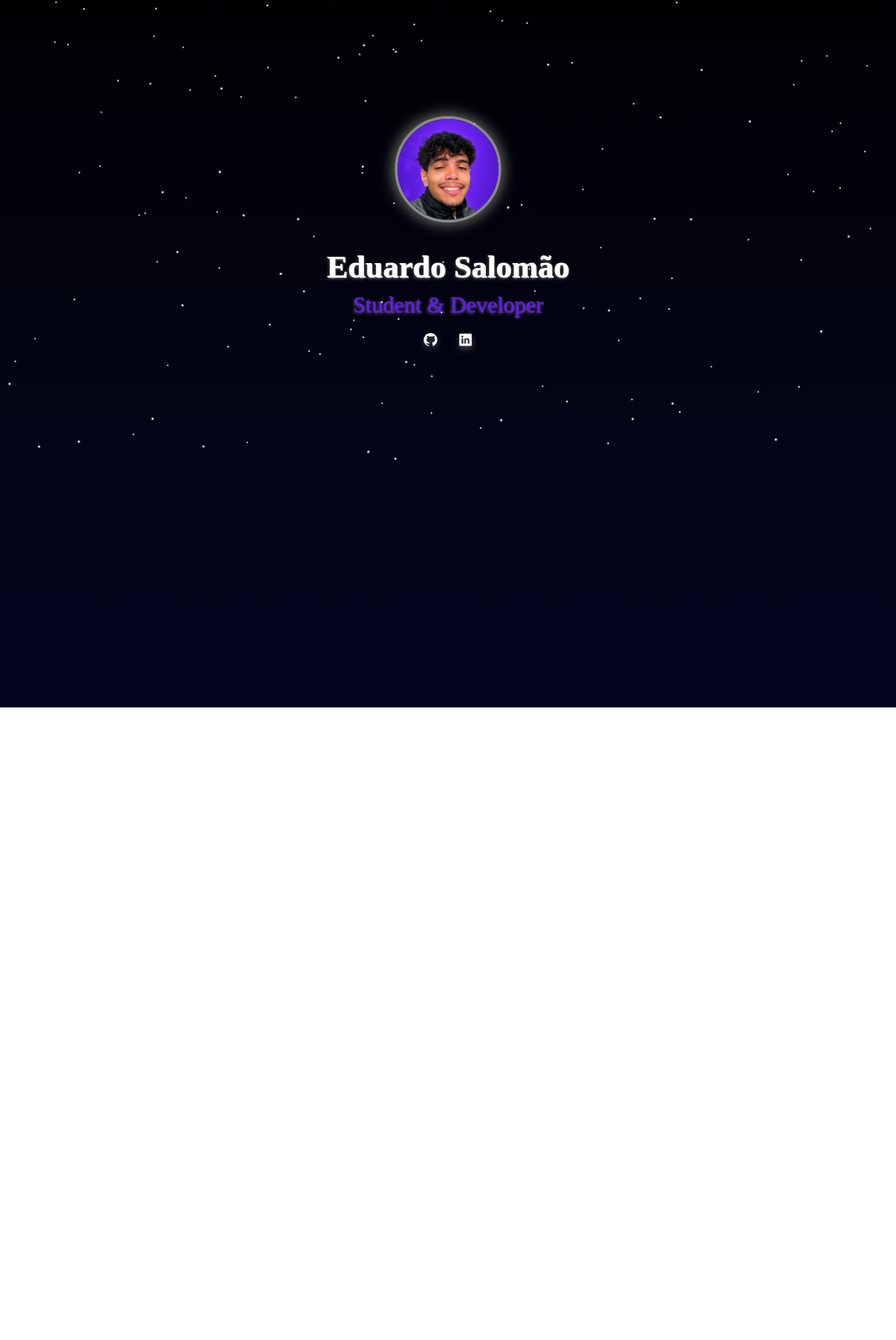
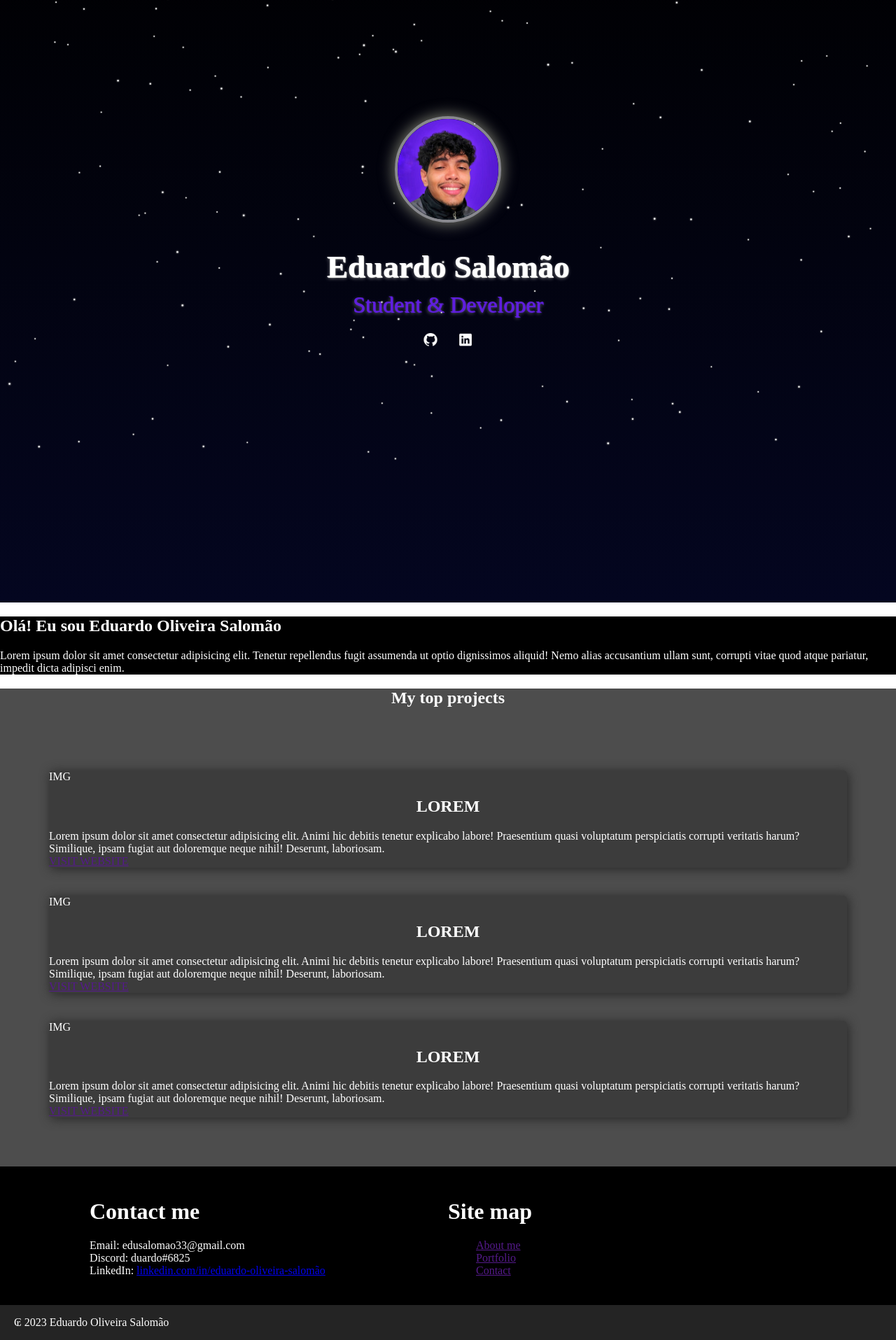
Before and after one commit to EduSalomao/portfolio-simples, a plain HTML site: page index.html in a window 1280 px wide. Shown: the part 134-2049 px from the top of the page at 70% size. Before the commit the page ends 1145 px from the top, so only its background shows below. Drawn offline with Linux system fonts and the light colour scheme.

Commit message:
structure done

```diff
--- /dev/null
+++ b/css/about.css
@@ -0,0 +1,4 @@
+.container-about {
+    background-color: black;
+    color: white;
+}
--- /dev/null
+++ b/css/footer.css
@@ -0,0 +1,49 @@
+footer {
+    background-color: black;
+    padding: 0;
+    margin: 0;
+    position: static;
+}
+
+/* ---------------------------------------------------------- */
+
+.container-footer {
+    color: white;
+    display: flex;
+    padding: 24px;
+    padding-left: 10%;
+    padding-right: 10%;
+}
+
+/* ---------------------------------------------------------- */
+
+.contact {
+    width: 50%;
+}
+
+.contact a {
+}
+
+/* ---------------------------------------------------------- */
+
+.site-map {
+    width: 50%;
+    display: block;
+    list-style: none;
+}
+
+.site-map ul {
+    list-style: none;
+}
+
+/* ---------------------------------------------------------- */
+.copy {
+    color: white;
+    position: absolute;
+    width: 100%;
+    background-color: rgb(36, 36, 36);
+}
+
+.copy p {
+    padding-left: 20px;
+}
--- a/css/style.css
+++ b/css/home.css
@@ -5,22 +5,29 @@ body {
     margin: 0;
 }
 
+html {
+    scroll-behavior: smooth;
+}
+
+/* ------------------------------------------------------------- */
+
 .container {
     display: inline;
     padding: 0;
     overflow: hidden;
 }
 
+/* ------------------------------------------------------------- */
 .container-desc {
+
+    display: block;
+    justify-content: center;
+    align-items: center;
     background-color: #fff;
-    padding: 20px;
     background-image: linear-gradient(black, #040620);
     color: #ffffff;
-    display: block;
-    align-items: center;
-    justify-content: center;
-    padding: 50px;
-    padding-bottom: 500px;
+    padding: 25%;
+    padding-bottom: 350px;
     padding-top: 150px;
     width: auto;
     height: auto;
@@ -31,71 +38,6 @@ canvas {
     display: block;
 }
 
-.content-about {
-    display: block;
-    font-family: serif;
-}
-
-.content-about h1,
-#about {
-    display: flex;
-    justify-content: center;
-}
-
-h1 {
-    font-size: 45px;
-    margin-bottom: 10px;
-    text-shadow: 1px 1px 1px rgb(255, 255, 250), 0px 2px 5px rgba(255, 255, 250, 0.425);
-}
-
-#about {
-    font-size: 32px;
-    color: #5F1EDE;
-    text-shadow: 1px 1px 1px #6621ee, 0px 2px 5px rgba(255, 255, 250, 0.425);
-}
-
-.social-medias {
-    display: flex;
-    align-items: center;
-    justify-content: center;
-    padding-top: 10px;
-}
-
-.social-medias ul li {
-    background-color: transparent;
-}
-
-.social-medias ul li img {
-    filter: drop-shadow(0 5px 5px rgba(255, 255, 255, 0.342));
-}
-
-.social-medias ul li:hover {
-    transform: scale(1.25);
-    background-position: -60px;
-}
-
-.desc {
-    background-color: #025E73;
-    text-align: justify;
-    padding-top: 10px;
-    padding-right: 25%;
-    padding-left: 25%;
-    font-size: 25px;
-    padding-bottom: 200px;
-}
-
-.desc h1 {
-    text-align: center;
-    color: #feffe4;
-}
-
-#info {
-    background-color: white;
-    padding: 20px;
-    border-radius: 5px;
-    border: 5px solid #a5a69285;
-}
-
 #starCanvas {
     position: absolute;
     top: 0;
@@ -104,3 +46,38 @@ h1 {
     width: 100%;
 
 }
+
+.content-about {
+    display: block;
+    text-align: center;
+    font-family: serif;
+}
+
+.content-about h1 {
+    font-size: 45px;
+    margin-bottom: 10px;
+    text-shadow: 1px 1px 1px rgb(255, 255, 250), 0px 2px 5px rgba(255, 255, 250, 0.425);
+}
+
+.content-about span {
+    font-size: 32px;
+    color: #5F1EDE;
+    text-shadow: 1px 1px 1px #6621ee, 0px 2px 5px rgba(255, 255, 250, 0.425);
+}
+
+.social-medias {
+    display: flex;
+    justify-content: center;
+    padding-top: 10px;
+}
+
+.social-medias li {
+    background-color: transparent;
+}
+
+.social-medias li:hover {
+    transform: scale(1.25);
+    background-position: -60px;
+}
+
+/* ------------------------------------------------------------- */
--- a/css/menubar.css
+++ b/css/menubar.css
@@ -1,4 +1,4 @@
-a {
+.container-menu a {
     color: white;
     text-decoration: none;
 }
@@ -61,6 +61,7 @@ header.opaque {
     transform: scale(0.8);
     transition: transform 0.4s ease;
     position: relative;
+    white-space: nowrap;
 }
 
 #menu {
--- a/css/mobile/responsivemenubar.css
+++ b/css/mobile/responsivemenubar.css
@@ -1,4 +1,7 @@
 @media screen and (max-width: 600px) {
+    header:focus {
+        outline: none;
+    }
     .name {
         padding-left:  10px;
     }
--- a/css/profilepic.css
+++ b/css/profilepic.css
@@ -1,6 +1,5 @@
 .content-image {
     display: flex;
-    align-items: center;
     justify-content: center;
     padding-top: 150px;
     z-index: 1;
@@ -20,7 +19,7 @@
   }
 
 
-.content-image .image img {
+.content-image img {
     width: 150px;
     z-index: 1;
 }
--- /dev/null
+++ b/css/projects.css
@@ -0,0 +1,32 @@
+.container-projects {
+    display: block;
+    background-color: rgb(77, 77, 77);
+    color: white;
+    width: auto;
+}
+
+.container-projects .title {
+    width: 100%;
+    text-align: center;
+}
+
+.projects {
+    display: flex;
+    flex-wrap: wrap;
+    justify-content: center;
+    align-items: center;
+    padding: 50px;
+
+}
+
+.project {
+    display: inline;
+    padding: 20px;
+
+}
+
+.armor {
+    border-radius: 5px;
+    background-color: rgba(39, 39, 39, 0.445);
+    box-shadow: 2px 2px 15px rgb(39, 39, 39);
+}
--- a/index.html
+++ b/index.html
@@ -6,9 +6,13 @@
     <meta name="viewport" content="width=device-width, initial-scale=1.0">
     <title>Home | Eduardo Salomão</title>
 
-    <link rel="stylesheet" href="css/style.css">
     <link rel="stylesheet" href="css/menubar.css">
+    <link rel="stylesheet" href="css/home.css">
     <link rel="stylesheet" href="css/profilepic.css">
+    <link rel="stylesheet" href="css/about.css">
+    <link rel="stylesheet" href="css/projects.css">
+    <link rel="stylesheet" href="css/footer.css">
+
     <link rel="stylesheet" href="css/mobile/responsivemenubar.css">
 
     <script src="javascript/script.js" defer></script>
@@ -24,21 +28,21 @@
                 </button>
             </div>
             <div class="name">
-                <a href="index.html" type="internal" target="_self"><span>Eduardo Salomão</span></a>
+                <a href="#home"><span>Eduardo Salomão</span></a>
             </div>
 
             <div id="dropdownMenu" class="dropdown-menu">
                 <div class="options">
                     <div id="sidebarMenu" class="sidebar-menu">
-                        <a href="" type="internal" target="_self"><span>About</span></a>
-                        <a href="" type="internal" target="_self"><span>Tech</span></a>
-                        <a href="" type="internal" target="_self"><span>Social</span></a>
+                        <a href="#about" type="internal" target="_self"><span>About Me</span></a>
+                        <a href="#portfolio" type="internal" target="_self"><span>Portfolio</span></a>
+                        <a href="#footer" type="internal" target="_self"><span>Contact</span></a>
                     </div>
 
                     <ul class="ul-options" id="menu">
-                        <li><a href="" type="internal" target="_self"><span>About</span></a></li>
-                        <li><a href="" type="internal" target="_self"><span>Tech</span></a></li>
-                        <li><a href="" type="internal" target="_self"><span>Social</span></a></li>
+                        <li><a href="#about"><span>About Me</span></a></li>
+                        <li><a href="#portfolio"><span>Portfolio</span></a></li>
+                        <li><a href="#footer"><span>Contact</span></a></li>
                     </ul>
 
                 </div>
@@ -52,10 +56,10 @@
         </div>
     </header>
 
-    <div class="container">
-        <main>
+    <main>
+        <div class="container">
             <section>
-                <div class="container-desc">
+                <div class="container-desc" id="home">
                     <canvas id="starCanvas"></canvas>
                     <div class="content-image">
                         <picture>
@@ -64,7 +68,7 @@
                     </div>
                     <div class="content-about">
                         <h1>Eduardo Salomão</h1>
-                        <span id="about">Student & Developer</span>
+                        <span>Student & Developer</span>
                     </div>
 
                     <div class="social-medias">
@@ -75,7 +79,94 @@
                     </div>
                 </div>
             </section>
-        </main>
-    </div>
+            <section>
+                <div class="container-about" id="about">
+                    <h1>Olá! Eu sou Eduardo Oliveira Salomão</h1>
+                    <span>Lorem ipsum dolor sit amet consectetur adipisicing elit. Tenetur repellendus fugit assumenda ut optio dignissimos aliquid! Nemo alias accusantium ullam sunt, corrupti vitae quod atque pariatur, impedit dicta adipisci enim.</span>
+                </div>
+            </section>
+            <section>
+                <div class="container-projects" id="portfolio">
+                    <div class="title">
+                        <h1>My top projects</h1>
+                    </div>
+                    <div class="projects">
+                        <div class="project">
+                            <div class="armor">
+                                <div class="img">
+                                    IMG
+                                </div>
+                                <div class="title">
+                                    <h2>LOREM</h2>
+                                </div>
+                                <div class="desc">
+                                    Lorem ipsum dolor sit amet consectetur adipisicing elit. Animi hic debitis tenetur explicabo labore! Praesentium quasi voluptatum perspiciatis corrupti veritatis harum? Similique, ipsam fugiat aut doloremque neque nihil! Deserunt, laboriosam.
+                                </div>
+                                <div class="link">
+                                    <a href="">VISIT WEBSITE</a>
+                                </div>
+                            </div>
+                        </div>
+                        <div class="project">
+                            <div class="armor">
+                                <div class="img">
+                                    IMG
+                                </div>
+                                <div class="title">
+                                    <h2>LOREM</h2>
+                                </div>
+                                <div class="desc">
+                                    Lorem ipsum dolor sit amet consectetur adipisicing elit. Animi hic debitis tenetur explicabo labore! Praesentium quasi voluptatum perspiciatis corrupti veritatis harum? Similique, ipsam fugiat aut doloremque neque nihil! Deserunt, laboriosam.
+                                </div>
+                                <div class="link">
+                                    <a href="">VISIT WEBSITE</a>
+                                </div>
+                            </div>
+                        </div>
+                        <div class="project">
+                            <div class="armor">
+                                <div class="img">
+                                    IMG
+                                </div>
+                                <div class="title">
+                                    <h2>LOREM</h2>
+                                </div>
+                                <div class="desc">
+                                    Lorem ipsum dolor sit amet consectetur adipisicing elit. Animi hic debitis tenetur explicabo labore! Praesentium quasi voluptatum perspiciatis corrupti veritatis harum? Similique, ipsam fugiat aut doloremque neque nihil! Deserunt, laboriosam.
+                                </div>
+                                <div class="link">
+                                    <a href="">VISIT WEBSITE</a>
+                                </div>
+                            </div>
+                        </div>
+                    </div>
+                </div>
+            </section>
+
+        </div>
+    </main>
+    <footer>
+        <div class="container-footer" id="footer">
+            <div class="contact">
+                <h1>Contact me</h1>
+                <span>
+                    Email: edusalomao33@gmail.com <br>
+                    Discord: duardo#6825<br>
+                    LinkedIn: <a href="https://www.linkedin.com/in/eduardo-oliveira-salomão-15347922a/">linkedin.com/in/eduardo-oliveira-salomão</a>
+                </span>
+            </div>
+            <div class="site-map">
+                <h1>Site map</h1>
+                <ul>
+                    <li><a href="">About me</a></li>
+                    <li><a href="">Portfolio</a></li>
+                    <li><a href="">Contact</a></li>
+                </ul>
+            </div>
+        </div>
+        <div class="copy">
+            <p>₢ 2023 Eduardo Oliveira Salomão</p>
+        </div>
+    </footer>
 </body>
 </html>
--- a/javascript/script.js
+++ b/javascript/script.js
@@ -100,3 +100,22 @@ function toggleMenu() {
 
  // Inicia a animação
  animate();
+
+ document.addEventListener('DOMContentLoaded', function() {
+  var links = document.querySelectorAll('.link-rolagem');
+
+  for (var i = 0; i < links.length; i++) {
+    links[i].addEventListener('click', function(e) {
+      e.preventDefault();
+
+      var targetId = this.getAttribute('href');
+      var targetElement = document.querySelector(targetId);
+
+      if (targetElement) {
+        targetElement.scrollIntoView({
+          behavior: 'smooth'
+        });
+      }
+    });
+  }
+});
```
